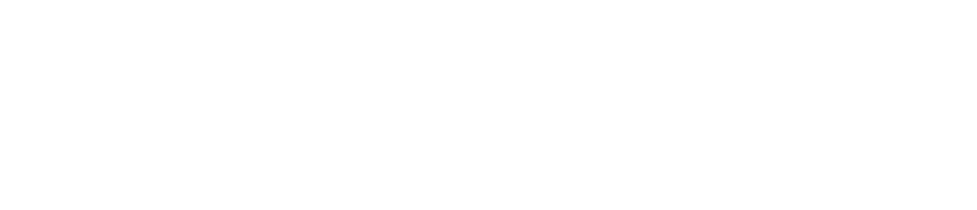
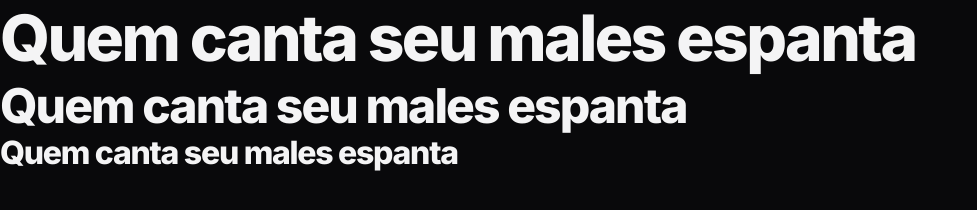
Before and after one commit to igormnatal/zingen, a plain HTML site: page index.html in a window 1280 px wide. Shown: the whole page, without its empty margins (0-977 px from the left). Drawn offline with Linux system fonts and the light colour scheme.

Commit message:
definindo variáveis css

```diff
--- a/index.html
+++ b/index.html
@@ -1,13 +1,19 @@
 <!DOCTYPE html>
 <html lang="pt-BR">
 <head>
+  <link rel="preconnect" href="https://fonts.googleapis.com">
+  <link rel="preconnect" href="https://fonts.gstatic.com" crossorigin>
+
   <meta charset="UTF-8">
   <meta name="viewport" content="width=device-width, initial-scale=1.0">
   <title>Zingen - Karaokê</title>
 
   <link rel="stylesheet" href="styles/index.css">
+  <link href="https://fonts.googleapis.com/css2?family=Inter:ital,opsz,wght@0,14..32,100..900;1,14..32,100..900&display=swap" rel="stylesheet">
 </head>
 <body>
-
+    <h1>Quem canta seu males espanta</h1>
+    <h2>Quem canta seu males espanta</h2>
+    <h3>Quem canta seu males espanta</h3>
 </body>
 </html>
--- a/styles/global.css
+++ b/styles/global.css
@@ -0,0 +1,83 @@
+*,
+*::before,
+*::after {
+  box-sizing: border-box;
+}
+
+* {
+   margin: 0;
+   padding: 0;
+   font: inherit;
+
+   -webkit-font-smoothing: antialiased;
+   -moz-osx-font-smoothing: grayscale;
+}
+
+:root {
+  --bg-color: #09090B;
+  --surface-color: #18181B;
+  --stroke-color: #27272A;
+  --text-color-secondary: #A1A1AA;
+  --text-color-primary: #F4F4F5;
+  --brand-color-primary: #F7B733;
+  --brand-color-secondary: #FC4A1A;
+
+  --fontInter: 'Inter', system-ui, sans-serif;
+  --fw-base: 400;
+  --fw-md: 500;
+  --fw-bold: 800;
+
+  --fs-sm: 0.875rem;
+  --fs-base: 1rem;
+  --fs-large: 1.25rem;
+  --fs-xl: 1.5rem;
+  --fs-2xl: 2.5rem;
+}
+
+html {
+  font-family: var(--fontInter);
+  font-weight: var(--fw-base);
+  font-size: var(--fs-base);
+  line-height: 1.6;
+  color: var(--text-color-primary);
+}
+
+body {
+  background-color: var(--bg-color);
+}
+
+h1, h2, h3 {
+  line-height: 1.2;
+  color: var(--text-color-primary);
+  font-weight: var(--fw-bold);
+  letter-spacing: -0.04em;
+}
+
+h1 {
+  font-size: var(--fs-2xl);
+}
+
+h2 {
+  font-size: var(--fs-xl);
+}
+
+h3 {
+  font-size: var(--fs-large);
+}
+
+a {
+  text-decoration: none;
+  color: inherit;
+}
+
+ul [role="list"] {
+  list-style: none;
+}
+
+@media (width >= 80em) {
+  :root {
+    --fs-large: 2rem;
+    --fs-xl: 3rem;
+    --fs-2xl: 4rem;
+  }
+}
```
